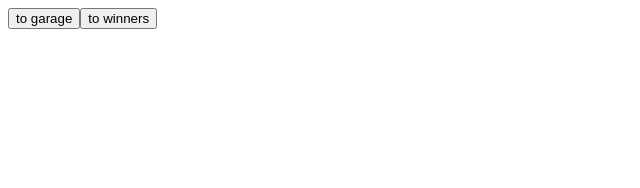
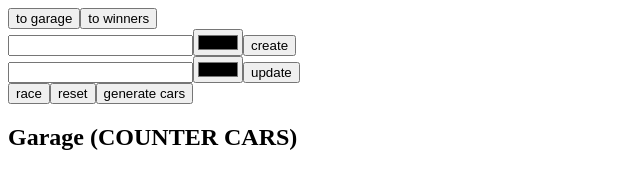
Before and after one commit to Wolf-Den1994/async-race, a website built with webpack: page src/index.html in a window 1280 px wide. Shown: the whole page, without its empty margins (0-640 px from the left). Built offline with nearby package versions, Linux system fonts and the light colour scheme.

Commit message:
feat: add section control page garage

```diff
--- a/src/app.ts
+++ b/src/app.ts
@@ -2,3 +2,4 @@
 import './header/header';
 import './header/buttons';
 import './root/root';
+import './page-garage/garage-imports';
--- a/src/index.html
+++ b/src/index.html
@@ -4,7 +4,7 @@
   <meta charset="UTF-8">
   <meta http-equiv="X-UA-Compatible" content="IE=edge">
   <meta name="viewport" content="width=device-width, initial-scale=1.0">
-  <title>Match Match Game by Wolf-Den1994</title>
+  <title>Acync Race by Wolf-Den1994</title>
 </head>
 <body>
 </body>
--- /dev/null
+++ b/src/page-garage/buttons.ts
@@ -0,0 +1,26 @@
+import { createDiv, operationDiv, updateDiv } from './wrappers';
+
+const btnCreateCar = document.createElement('button');
+btnCreateCar.className = 'btn btn-create-car';
+btnCreateCar.innerHTML = 'create';
+createDiv.append(btnCreateCar);
+
+const btnUpdateCar = document.createElement('button');
+btnUpdateCar.className = 'btn btn-update-car';
+btnUpdateCar.innerHTML = 'update';
+updateDiv.append(btnUpdateCar);
+
+const btnRace = document.createElement('button');
+btnRace.className = 'btn btn-race';
+btnRace.innerHTML = 'race';
+operationDiv.append(btnRace);
+
+const btnReset = document.createElement('button');
+btnReset.className = 'btn btn-reset';
+btnReset.innerHTML = 'reset';
+operationDiv.append(btnReset);
+
+const btnGenerateCars = document.createElement('button');
+btnGenerateCars.className = 'btn btn-generate-cars';
+btnGenerateCars.innerHTML = 'generate cars';
+operationDiv.append(btnGenerateCars);
--- /dev/null
+++ b/src/page-garage/control.ts
@@ -0,0 +1,5 @@
+import { garage } from './garage';
+
+export const controlSection = document.createElement('section');
+controlSection.className = 'garage-control';
+garage.append(controlSection);
--- /dev/null
+++ b/src/page-garage/garage-imports.ts
@@ -0,0 +1,6 @@
+import './garage';
+import './control';
+import './wrappers';
+import './inputs';
+import './buttons';
+import './main';
--- a/src/page-garage/garage.ts
+++ b/src/page-garage/garage.ts
@@ -1 +1,2 @@
 export const garage = document.createElement('div');
+garage.className = 'garage';
--- /dev/null
+++ b/src/page-garage/inputs.ts
@@ -0,0 +1,21 @@
+import { createDiv, updateDiv } from './wrappers';
+
+const inputAddText = document.createElement('input');
+inputAddText.className = 'input-add-text';
+inputAddText.type = 'text';
+createDiv.append(inputAddText);
+
+const inputAddColor = document.createElement('input');
+inputAddColor.className = 'input-add-color';
+inputAddColor.type = 'color';
+createDiv.append(inputAddColor);
+
+const inputUpText = document.createElement('input');
+inputUpText.className = 'input-up-text';
+inputUpText.type = 'text';
+updateDiv.append(inputUpText);
+
+const inputUpColor = document.createElement('input');
+inputUpColor.className = 'input-up-color';
+inputUpColor.type = 'color';
+updateDiv.append(inputUpColor);
--- /dev/null
+++ b/src/page-garage/main.ts
@@ -0,0 +1,10 @@
+import { garage } from './garage';
+
+const mainDivGarage = document.createElement('main');
+mainDivGarage.className = 'main main-garage';
+garage.append(mainDivGarage);
+
+const mainTitleGarage = document.createElement('h2');
+mainTitleGarage.className = 'main-garage-title';
+mainTitleGarage.innerHTML = `Garage (COUNTER CARS)`;
+mainDivGarage.append(mainTitleGarage);
--- /dev/null
+++ b/src/page-garage/wrappers.ts
@@ -0,0 +1,13 @@
+import { controlSection } from './control';
+
+export const createDiv = document.createElement('div');
+createDiv.className = 'create';
+controlSection.append(createDiv);
+
+export const updateDiv = document.createElement('div');
+updateDiv.className = 'update';
+controlSection.append(updateDiv);
+
+export const operationDiv = document.createElement('div');
+operationDiv.className = 'operation';
+controlSection.append(operationDiv);
```
Also changed, not shown: public/favicon.ico.
